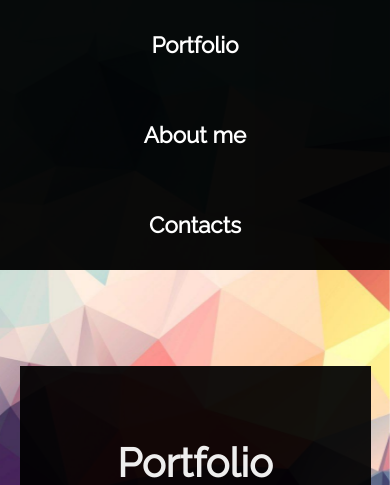
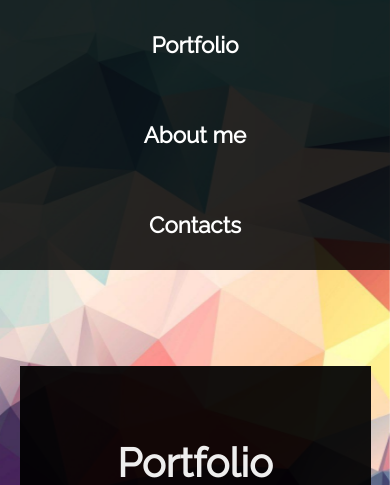
Before and after one commit to FriendlyBurrito/PauliusVizbara, a PHP site: page / in a window 390 px wide. Shown: the top 485 px of the page. Run offline with PHP 8.4, Linux system fonts and the light colour scheme; some libraries are stand-ins or nearby versions.

Commit message:
Change mobile background

```diff
--- a/media_queries.css
+++ b/media_queries.css
@@ -26,7 +26,9 @@
     #insideMenu {
         position: static;
     }
-
+    #insideMenu{
+        background-color: var(--transparent-menu-background-mobile);
+    }
     #insideMenu li {
 
         display: block;
--- a/style.css
+++ b/style.css
@@ -1,6 +1,7 @@
 :root {
     --transparent-background: rgba(0,0,0,0.93);
     --transparent-menu-background: rgba(0,0,0,0.96);
+    --transparent-menu-background-mobile: rgba(0,0,0,0.85);;
     --text-color: #ddd;
     --title-color: #eee;
 }
```
